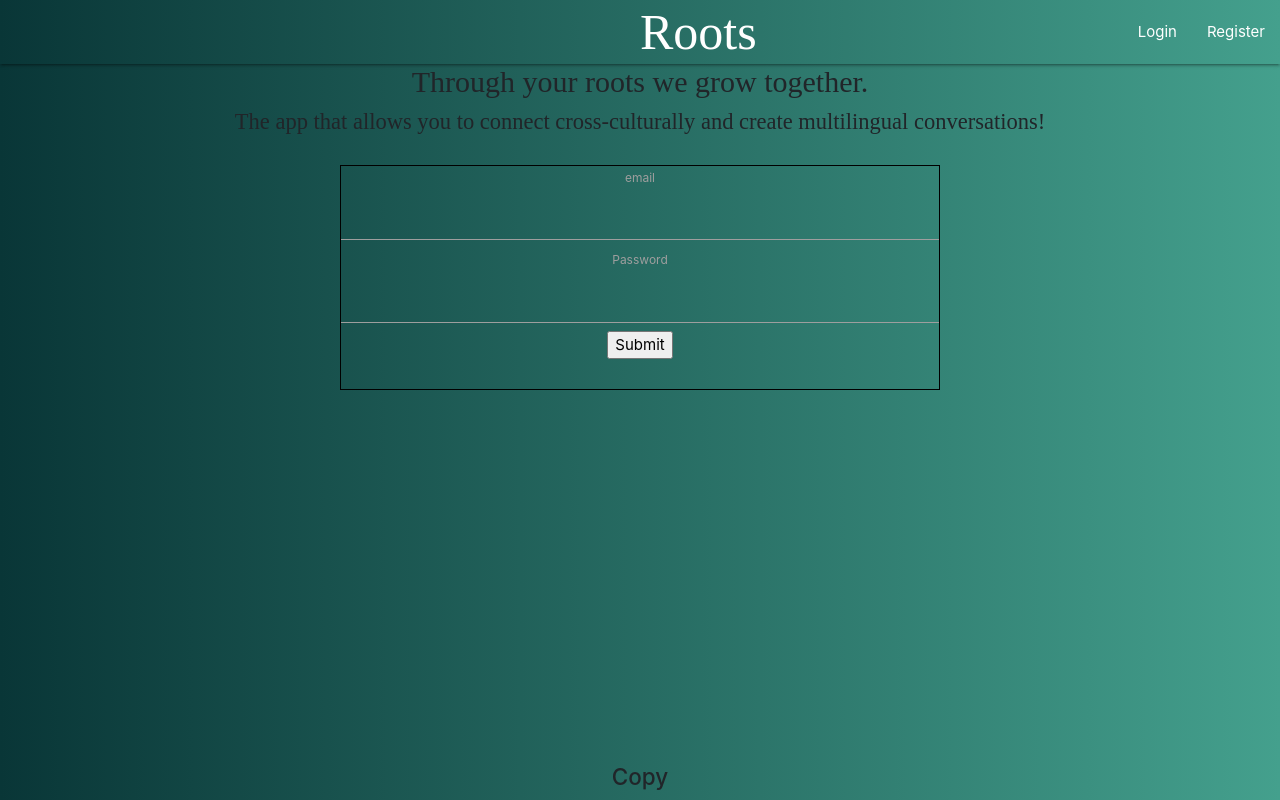
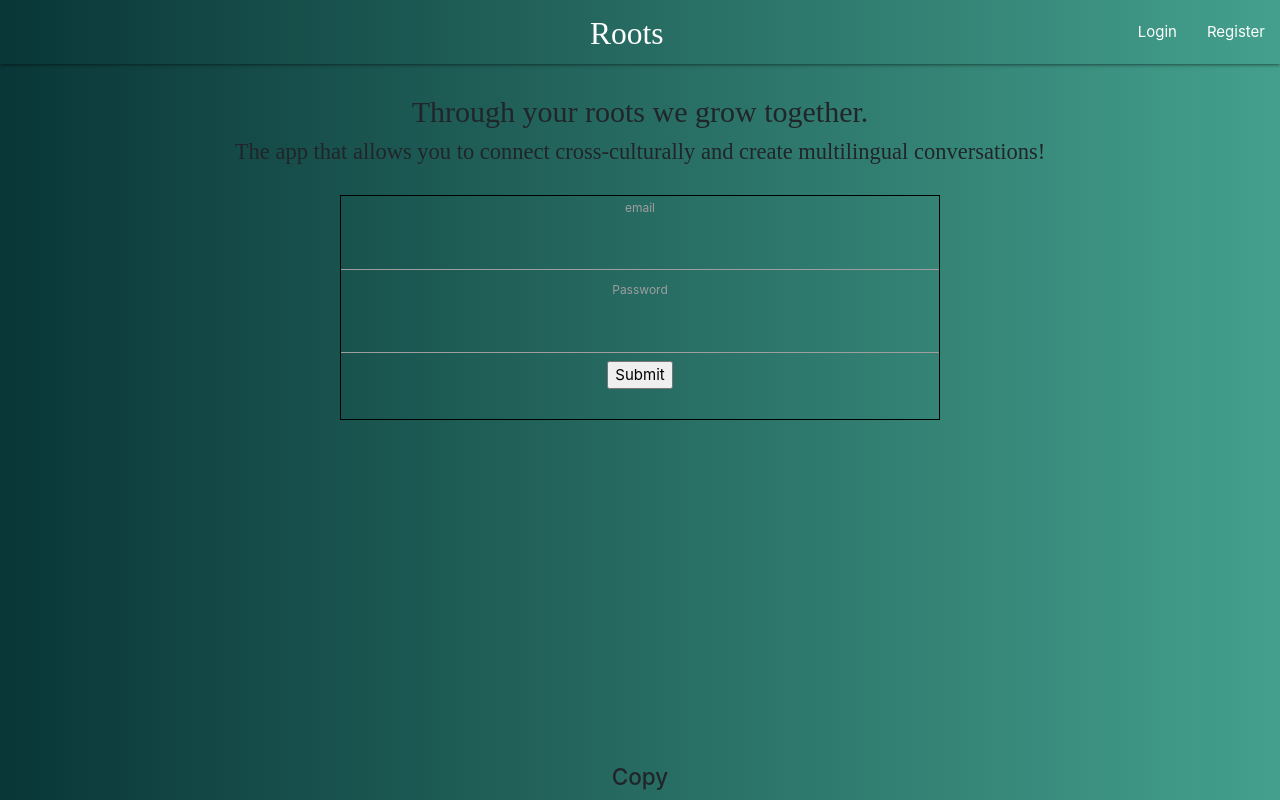
Before and after one commit to stephimarie/Roots, a React (Create React App) app in the folder client/: page /login in a window 1280 px wide. Built offline with nearby package versions, Linux system fonts and the light colour scheme; a web font is replaced by a local one.

Commit message:
update styling

```diff
--- a/client/src/App.js
+++ b/client/src/App.js
@@ -51,9 +51,13 @@ function App() {
            < Slogan />
           </>
         ) : (
-          <Link to="/" onClick={logout}>
+          <nav className="nav-wrapper">
+          <h2 className="brand-logo">Roots</h2>
+          <ul id="nav-mobile" className="right hide-on-med-and-down"></ul>
+          <Link style={{float:"right", paddingRight:"20px"}} to="/" onClick={logout}>
             Logout
           </Link>
+          </nav>
         )}
 
         <UserContext.Provider value={{ userData, setUserData }}>
--- a/client/src/Components/Slogan/style.css
+++ b/client/src/Components/Slogan/style.css
@@ -1,4 +1,5 @@
 .slogans {
     font-family: 'Akaya Telivigala', cursive;
     font-size: larger;
+    padding-top: 30px;
 }
--- a/client/src/components/Navbar/nav.js
+++ b/client/src/components/Navbar/nav.js
@@ -3,14 +3,18 @@ import { Link }from "react-router-dom";
 import "../../pages/Login";
 import "../../pages/Register";
 import "./style.css"
+
+
 function Nav (){
+
     return (
         <nav>
         <div className="nav-wrapper">
-          <a href="#" className="brand-logo">Roots</a>
+          <h2 className="brand-logo">Roots</h2>
           <ul id="nav-mobile" className="right hide-on-med-and-down">
             <li><Link to="/login">Login</Link></li>
             <li><Link to="/register">Register</Link></li>
+
           </ul>
         </div>
       </nav>
--- a/client/src/components/Navbar/style.css
+++ b/client/src/components/Navbar/style.css
@@ -5,9 +5,11 @@ nav{
     width: 100vw;
 }
 
-a.brand-logo {
+.brand-logo {
     font-family: 'Fascinate', cursive;
-    font-size: 50px;
     width: fit-content;
     margin: auto;
+    margin-top: 15px;
+    margin-left: -50px;
+    font-size: 50px;
 }
--- a/client/src/pages/Home.js
+++ b/client/src/pages/Home.js
@@ -1,7 +1,8 @@
 import React, { useContext, useEffect } from "react";
 import { useHistory } from "react-router-dom";
-import PostContainer from "../components/PostContainer";
+//import PostContainer from "../Components/PostContainer";
 import UserContext from "../Context/UserContext";
+import Slogan from "../components/Slogan/slogan";
 
 
 const Home = (props) => {
@@ -14,9 +15,10 @@ const Home = (props) => {
 
   return (
     <div>
-      <h1>Hello from Home Page</h1>
+     < Slogan />
+
       <h3>Your name is: {userData.user?.displayName}</h3>
-      <PostContainer />
+
     </div>
   );
 };
```
Also changed, not shown: 1 other file (tests, documents, lock files or other folders).
